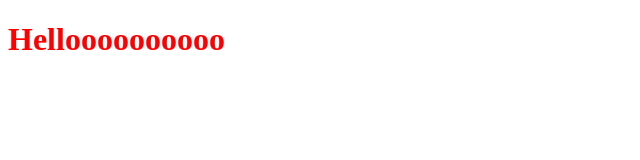
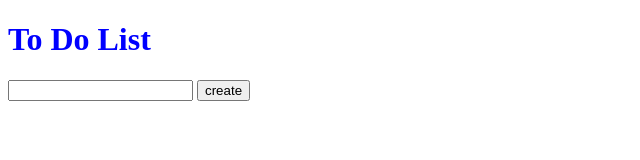
Before and after one commit to patriciaSR/docker-fullstak-app, a plain HTML site: page www/index.html in a window 1280 px wide. Shown: the whole page, without its empty margins (0-640 px from the left). Drawn offline with Linux system fonts and the light colour scheme.

Commit message:
give main structre html

```diff
--- a/www/index.html
+++ b/www/index.html
@@ -8,7 +8,21 @@
   <title>Document</title>
 </head>
 <body>
-  <h1 class="">Helloooooooooo</h1>
+  <header class="app__header">
+      <h1 class="">To Do List</h1>
+  </header>
+  <main class="app__main">
+    <section class="main__list">
+      <ul class="list">
+
+      </ul>
+    </section>
+    <section class="main__create">
+      <input class="create__field" type="text"/>
+      <button class="create__btn">create</button>
+    </section>
+  </main>
+
   <script src="js/main.js"></script>
 </body>
 </html>
--- a/www/js/main.js
+++ b/www/js/main.js
@@ -1,3 +1,4 @@
 'use strict';
 
-console.log('working :)');
+const input = document.querySelector('.create__field');
+const btn = document.querySelector('.create__btn');
--- a/www/styles/main.css
+++ b/www/styles/main.css
@@ -1 +1 @@
-body{color: red;}
+body{color: blue;}
```
